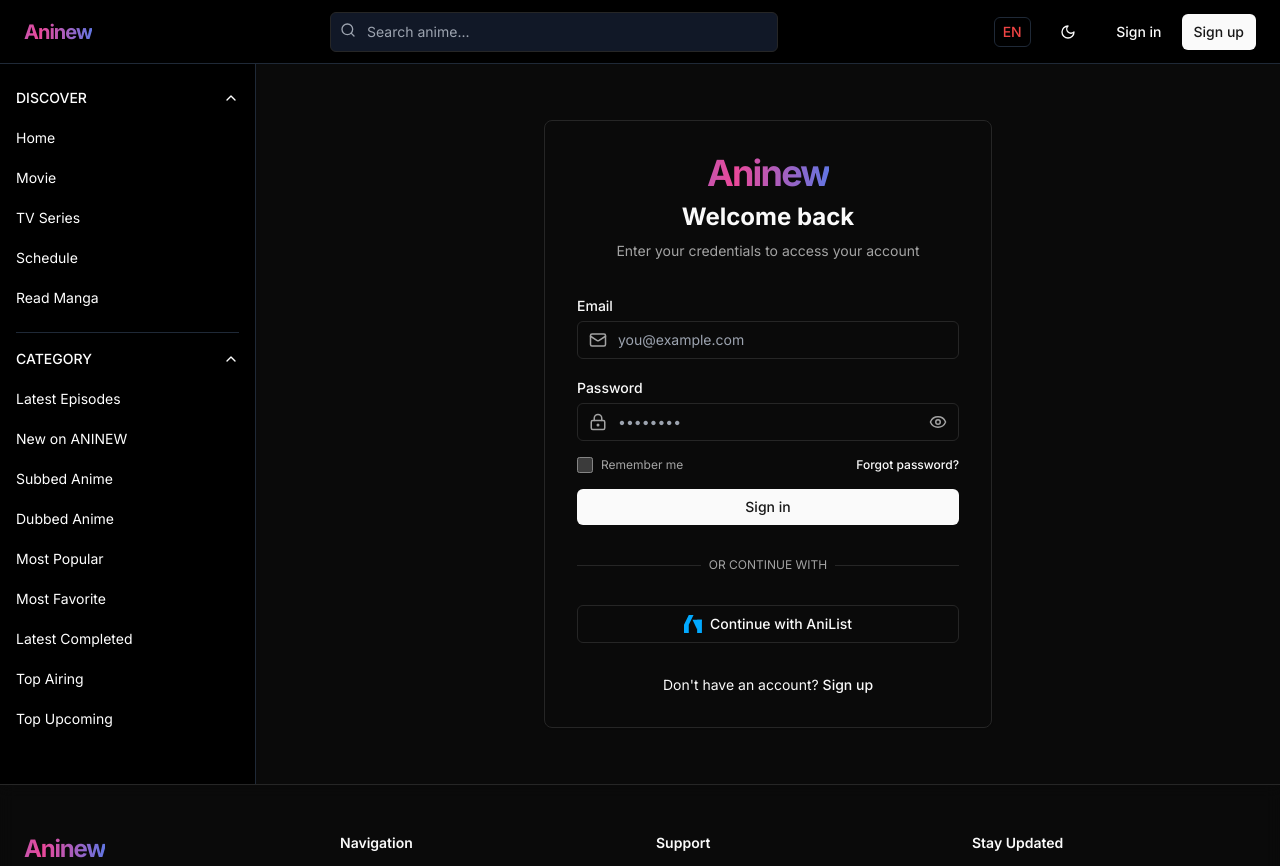
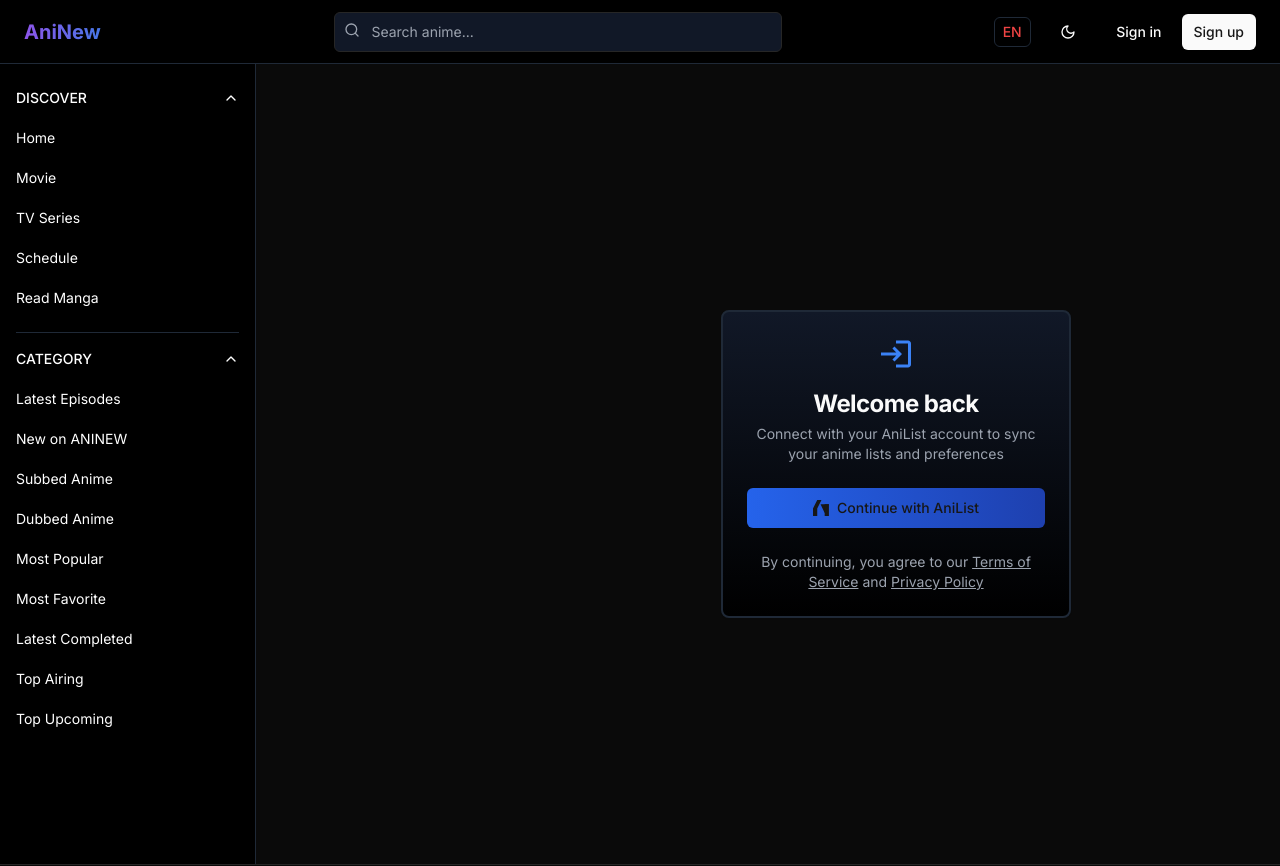
Before and after one commit to Akku0932/aninew-link, a Next.js app: page /login in a window 1280 px wide. Shown: the top 866 px of the page. Built offline with nearby package versions, Linux system fonts and the light colour scheme.

Commit message:
fix: resolve linter errors for FaAnilist import and unused variables

```diff
--- a/app/login/page.tsx
+++ b/app/login/page.tsx
@@ -1,15 +1,66 @@
-import { Metadata } from "next";
-import LoginForm from "@/components/auth/login-form";
+"use client";
 
-export const metadata: Metadata = {
-  title: "Login | AniNew",
-  description: "Login to your AniNew account",
-};
+import { useState } from "react";
+import Link from "next/link";
+import { MdOutlineLogin } from "react-icons/md";
+import { Button } from "@/components/ui/button";
+import { Card, CardContent, CardDescription, CardFooter, CardHeader, CardTitle } from "@/components/ui/card";
+
+const ANILIST_CLIENT_ID = "15054";
+const ANILIST_REDIRECT_URI = "http://localhost:3000/auth/callback";
 
 export default function LoginPage() {
+  const [isLoading, setIsLoading] = useState(false);
+
+  const handleAniListLogin = () => {
+    setIsLoading(true);
+    const authUrl = `https://anilist.co/api/v2/oauth/authorize?client_id=${ANILIST_CLIENT_ID}&redirect_uri=${encodeURIComponent(
+      ANILIST_REDIRECT_URI
+    )}&response_type=code`;
+    window.location.href = authUrl;
+  };
+
   return (
-    <div className="flex min-h-[calc(100vh-80px)] items-center justify-center px-4 py-12">
-      <LoginForm />
+    <div className="container flex h-screen w-screen flex-col items-center justify-center">
+      <div className="mx-auto flex w-full flex-col justify-center space-y-6 sm:w-[350px]">
+        <Card className="border-2 border-gray-800 bg-gradient-to-b from-gray-900 to-black">
+          <CardHeader className="space-y-1 text-center">
+            <div className="mb-3 flex justify-center">
+              <MdOutlineLogin className="h-9 w-9 text-blue-500" />
+            </div>
+            <CardTitle className="text-2xl font-bold">Welcome back</CardTitle>
+            <CardDescription className="text-gray-400">
+              Connect with your AniList account to sync your anime lists and preferences
+            </CardDescription>
+          </CardHeader>
+          <CardContent className="grid gap-4">
+            <Button
+              onClick={handleAniListLogin}
+              className="flex items-center justify-center gap-2 bg-gradient-to-r from-blue-600 to-blue-800 hover:from-blue-700 hover:to-blue-900"
+              disabled={isLoading}
+            >
+              <svg width="20" height="20" viewBox="0 0 24 24" fill="none" xmlns="http://www.w3.org/2000/svg" className="h-5 w-5">
+                <path d="M6.36 0L0 12.93V24H6.36V12.93L12.72 0H6.36Z" fill="currentColor"/>
+                <path d="M17.52 6.3H23.88L17.52 19.41L11.34 6.3H17.52Z" fill="currentColor"/>
+                <path d="M17.52 24H23.88V6.3H17.52V24Z" fill="currentColor"/>
+              </svg>
+              {isLoading ? "Connecting..." : "Continue with AniList"}
+            </Button>
+          </CardContent>
+          <CardFooter className="flex flex-col space-y-4">
+            <div className="text-center text-sm text-gray-400">
+              By continuing, you agree to our{" "}
+              <Link href="/terms" className="underline hover:text-blue-400">
+                Terms of Service
+              </Link>{" "}
+              and{" "}
+              <Link href="/privacy" className="underline hover:text-blue-400">
+                Privacy Policy
+              </Link>
+            </div>
+          </CardFooter>
+        </Card>
+      </div>
     </div>
   );
 }
--- a/components/auth/login-form.tsx
+++ b/components/auth/login-form.tsx
@@ -1,179 +1,50 @@
 "use client"
 
 import { useState } from "react"
-import { useRouter } from "next/navigation"
-import Link from "next/link"
-import { Eye, EyeOff, LockKeyhole, Mail } from "lucide-react"
 import Logo from "@/components/logo"
-import { useAuth } from "@/context/auth-context"
 
 export default function LoginForm() {
-  const [email, setEmail] = useState("")
-  const [password, setPassword] = useState("")
-  const [showPassword, setShowPassword] = useState(false)
-  const [error, setError] = useState("")
   const [isLoading, setIsLoading] = useState(false)
-
-  const router = useRouter()
-  const { login, loginWithAnilist } = useAuth()
-
-  const handleSubmit = async (e: React.FormEvent) => {
-    e.preventDefault()
-    setError("")
-
-    if (!email || !password) {
-      setError("Please fill in all fields")
-      return
-    }
-
-    setIsLoading(true)
-
-    try {
-      await login(email, password)
-      router.push("/")
-    } catch (err) {
-      if (err instanceof Error) {
-        setError(err.message)
-      } else {
-        setError("Failed to login. Please try again.")
-      }
-    } finally {
-      setIsLoading(false)
-    }
-  }
 
   const handleAniListLogin = () => {
     setIsLoading(true)
-    // Use the auth context function instead of hardcoding the URL
-    loginWithAnilist()
+    // Redirect to AniList OAuth flow with the provided client ID
+    window.location.href = "https://anilist.co/api/v2/oauth/authorize?client_id=25870&redirect_uri=https://aninew-link.vercel.app/auth/callback&response_type=code"
   }
 
   return (
     <div className="w-full max-w-md space-y-8 rounded-lg border border-border bg-card p-8 shadow-sm">
       <div className="flex flex-col items-center justify-center space-y-2 text-center">
         <Logo size="large" />
-        <h1 className="text-2xl font-bold">Welcome back</h1>
+        <h1 className="text-2xl font-bold">Welcome to AniNew</h1>
         <p className="text-sm text-muted-foreground">
-          Enter your credentials to access your account
+          Sign in with your AniList account to sync your favorites
         </p>
       </div>
 
-      {error && (
-        <div className="rounded-md bg-red-50 p-3 text-sm text-red-500 dark:bg-red-950/50">
-          {error}
-        </div>
-      )}
-
-      <form onSubmit={handleSubmit} className="space-y-4">
-        <div className="space-y-1">
-          <label htmlFor="email" className="text-sm font-medium">
-            Email
-          </label>
-          <div className="relative">
-            <div className="absolute inset-y-0 left-0 flex items-center pl-3 text-muted-foreground">
-              <Mail size={18} />
-            </div>
-            <input
-              id="email"
-              name="email"
-              type="email"
-              placeholder="you@example.com"
-              autoComplete="email"
-              required
-              value={email}
-              onChange={(e) => setEmail(e.target.value)}
-              className="w-full rounded-md border border-input bg-background px-10 py-2 text-sm ring-offset-background focus:outline-none focus:ring-2 focus:ring-ring focus:ring-offset-2"
-            />
-          </div>
-        </div>
-
-        <div className="space-y-1">
-          <label htmlFor="password" className="text-sm font-medium">
-            Password
-          </label>
-          <div className="relative">
-            <div className="absolute inset-y-0 left-0 flex items-center pl-3 text-muted-foreground">
-              <LockKeyhole size={18} />
-            </div>
-            <input
-              id="password"
-              name="password"
-              type={showPassword ? "text" : "password"}
-              placeholder="••••••••"
-              autoComplete="current-password"
-              required
-              value={password}
-              onChange={(e) => setPassword(e.target.value)}
-              className="w-full rounded-md border border-input bg-background px-10 py-2 text-sm ring-offset-background focus:outline-none focus:ring-2 focus:ring-ring focus:ring-offset-2"
-            />
-            <button
-              type="button"
-              onClick={() => setShowPassword(!showPassword)}
-              className="absolute inset-y-0 right-0 flex items-center pr-3 text-muted-foreground"
-            >
-              {showPassword ? <EyeOff size={18} /> : <Eye size={18} />}
-            </button>
-          </div>
-        </div>
-
-        <div className="flex items-center justify-between">
-          <div className="flex items-center space-x-2">
-            <input
-              id="remember-me"
-              name="remember-me"
-              type="checkbox"
-              className="h-4 w-4 rounded border-gray-300 text-primary focus:ring-primary"
-            />
-            <label htmlFor="remember-me" className="text-xs text-muted-foreground">
-              Remember me
-            </label>
-          </div>
-          <div className="text-xs">
-            <Link
-              href="/forgot-password"
-              className="font-medium text-primary hover:text-primary/80"
-            >
-              Forgot password?
-            </Link>
-          </div>
-        </div>
-
-        <button
-          type="submit"
-          disabled={isLoading}
-          className="w-full rounded-md bg-primary py-2 text-sm font-medium text-primary-foreground transition-colors hover:bg-primary/90 focus:outline-none focus:ring-2 focus:ring-ring focus:ring-offset-2 disabled:opacity-50"
-        >
-          {isLoading ? "Signing in..." : "Sign in"}
-        </button>
-      </form>
-
-      <div className="relative my-4">
-        <div className="absolute inset-0 flex items-center">
-          <div className="w-full border-t border-border"></div>
-        </div>
-        <div className="relative flex justify-center text-xs uppercase">
-          <span className="bg-card px-2 text-muted-foreground">Or continue with</span>
-        </div>
+      <div className="rounded-lg border border-border bg-secondary/20 p-4 text-sm">
+        <p className="mb-2 font-medium">Why AniList?</p>
+        <p className="text-muted-foreground">
+          AniList login enables you to sync your anime favorites across devices and get personalized recommendations.
+        </p>
       </div>
 
       <button
         type="button"
         onClick={handleAniListLogin}
-        className="flex w-full items-center justify-center gap-2 rounded-md border border-input bg-background py-2 text-sm font-medium text-foreground transition-colors hover:bg-secondary/30 focus:outline-none focus:ring-2 focus:ring-ring focus:ring-offset-2 disabled:cursor-not-allowed disabled:opacity-50"
+        disabled={isLoading}
+        className="flex w-full items-center justify-center gap-2 rounded-md bg-[#02A9FF] py-3 text-sm font-medium text-white transition-colors hover:bg-[#0299E5] focus:outline-none focus:ring-2 focus:ring-[#02A9FF] focus:ring-offset-2 disabled:cursor-not-allowed disabled:opacity-50"
       >
-        <svg width="18" height="18" viewBox="0 0 24 24" fill="none" xmlns="http://www.w3.org/2000/svg">
-          <path d="M6.36 0L0 12.93V24H6.36V12.93L12.72 0H6.36Z" fill="#02A9FF"/>
-          <path d="M17.52 6.3H23.88L17.52 19.41L11.34 6.3H17.52Z" fill="#02A9FF"/>
-          <path d="M17.52 24H23.88V6.3H17.52V24Z" fill="#02A9FF"/>
+        <svg width="22" height="22" viewBox="0 0 24 24" fill="none" xmlns="http://www.w3.org/2000/svg">
+          <path d="M6.36 0L0 12.93V24H6.36V12.93L12.72 0H6.36Z" fill="white"/>
+          <path d="M17.52 6.3H23.88L17.52 19.41L11.34 6.3H17.52Z" fill="white"/>
+          <path d="M17.52 24H23.88V6.3H17.52V24Z" fill="white"/>
         </svg>
-        <span>Continue with AniList</span>
+        <span>{isLoading ? "Connecting to AniList..." : "Continue with AniList"}</span>
       </button>
 
-      <div className="mt-4 text-center text-sm">
-        Don&apos;t have an account?{" "}
-        <Link href="/register" className="font-medium text-primary hover:text-primary/80">
-          Sign up
-        </Link>
+      <div className="text-center text-xs text-muted-foreground">
+        By continuing, you agree to our <a href="/terms" className="underline hover:text-foreground">Terms of Service</a> and <a href="/privacy" className="underline hover:text-foreground">Privacy Policy</a>
       </div>
     </div>
   )
--- a/components/logo.tsx
+++ b/components/logo.tsx
@@ -2,24 +2,22 @@
 
 import Link from "next/link";
 import { useState, useEffect } from "react";
-import { motion } from "framer-motion";
 import { cn } from "@/lib/utils";
 
 interface LogoProps {
-  size?: "small" | "medium" | "large";
+  size?: "small" | "default" | "large";
   animated?: boolean;
   className?: string;
-  withLink?: boolean;
 }
 
-export default function Logo({ size = "medium", animated = true, className, withLink = true }: LogoProps) {
+export default function Logo({ size = "default", animated = true, className }: LogoProps) {
   const [gradientPos, setGradientPos] = useState(0);
 
   useEffect(() => {
     if (!animated) return;
 
     const interval = setInterval(() => {
-      setGradientPos((prev) => (prev >= 100 ? 0 : prev + 1));
+      setGradientPos((prev) => (prev + 1) % 200);
     }, 50);
 
     return () => clearInterval(interval);
@@ -27,58 +25,28 @@ export default function Logo({ size = "medium", animated = true, className, with
 
   const sizeClasses = {
     small: "text-xl",
-    medium: "text-2xl",
-    large: "text-4xl"
+    default: "text-2xl",
+    large: "text-3xl"
   };
 
   const gradientStyle = {
-    backgroundImage: `linear-gradient(90deg,
-      rgba(59,130,246,1) ${gradientPos - 50}%,
-      rgba(236,72,153,1) ${gradientPos}%,
-      rgba(59,130,246,1) ${gradientPos + 50}%)`,
-    backgroundSize: "200% auto",
-    backgroundClip: "text",
-    WebkitBackgroundClip: "text",
-    WebkitTextFillColor: animated ? "transparent" : "initial",
-    color: animated ? "transparent" : "initial"
+    backgroundImage: 'linear-gradient(90deg, #4776E6, #8E54E9, #4776E6)',
+    backgroundSize: '200% 100%',
+    backgroundPosition: `${gradientPos}% 0%`,
   };
 
-  const logoContent = (
-    <span
-      style={animated ? gradientStyle : {}}
-      className={animated ? "" : "text-blue-500 dark:text-blue-400"}
-    >
-      Ani
-      <span className={animated ? "" : "text-pink-500 dark:text-pink-400"}>
-        new
-      </span>
-    </span>
-  );
-
-  if (withLink) {
-    return (
-      <Link
-        href="/"
+  return (
+    <Link href="/">
+      <span
         className={cn(
-          "font-bold tracking-tighter transition-all duration-200 hover:scale-105",
+          "font-bold bg-clip-text text-transparent transition-all duration-300 hover:opacity-80",
           sizeClasses[size],
           className
         )}
+        style={gradientStyle}
       >
-        {logoContent}
-      </Link>
-    );
-  }
-
-  return (
-    <span
-      className={cn(
-        "font-bold tracking-tighter",
-        sizeClasses[size],
-        className
-      )}
-    >
-      {logoContent}
-    </span>
+        AniNew
+      </span>
+    </Link>
   );
 }
```
